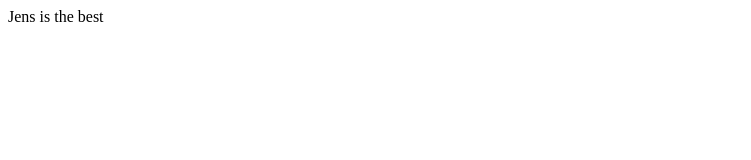
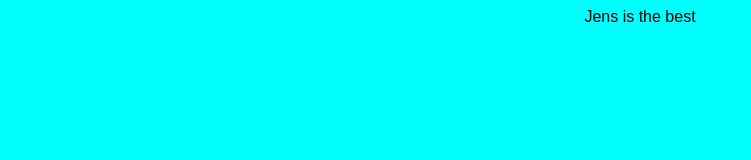
Before and after one commit to Alloushi25/Alloushi25.github.io, a plain HTML site: page index.html in a window 1280 px wide. Shown: the whole page, without its empty margins (0-751 px from the left). Drawn offline with Linux system fonts and the light colour scheme.

Commit message:
CSS Added, testing ongoing

```diff
--- a/index.html
+++ b/index.html
@@ -4,7 +4,10 @@
     <meta charset="UTF-8">
     <meta http-equiv="X-UA-Compatible" content="IE=edge">
     <meta name="viewport" content="width=device-width, initial-scale=1.0">
-    <title>Document</title>
+    <title>My Testing Playground</title>
+    <link rel="stylesheet" href="style.css">
+    <link rel="preconnect" href="https://fonts.googleapis.com">
+<link rel="preconnect" href="https://fonts.gstatic.com" crossorigin>
 </head>
 <body>
     Jens is the best
--- /dev/null
+++ b/style.css
@@ -0,0 +1,6 @@
+body{
+    background-color: aqua;
+    text-align: center;
+    font-family: 'Sono', sans-serif;
+
+}
```
